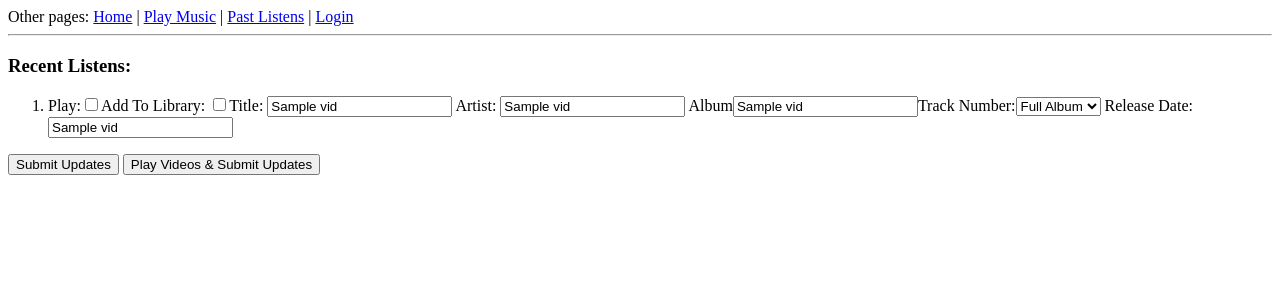
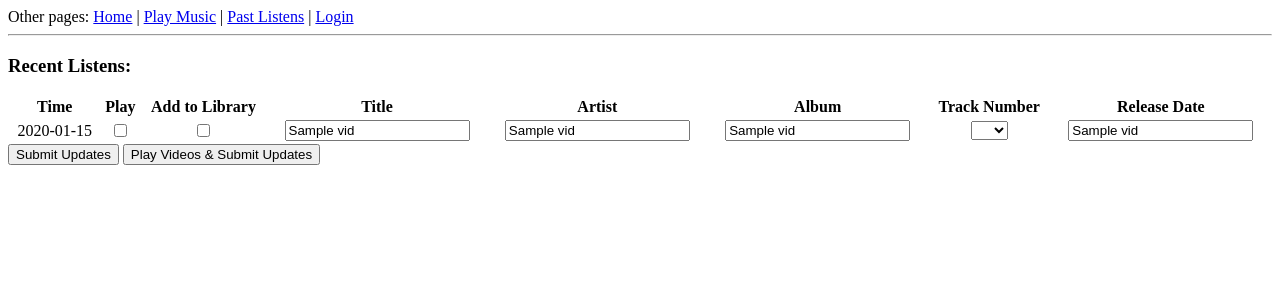
Before and after one commit to elenacaseyroby/YoutubeMusicLib, a Flask app: template app/templates/listens.html in a window 1280 px wide. Shown: the top 300 px of the page. Run offline with Flask 2, Linux system fonts and the light colour scheme; the template is opened without the code that fills it: most values are stand-ins (such as "Sample title", 1, 10 or a date in 2020); parts of the project's set-up code (start-up, migrations or seed data) failed here and were passed over; some libraries are stand-ins or nearby versions.

Commit message:
updated listens page to spreadsheet format

```diff
--- /dev/null
+++ b/app/static/css/table.css
@@ -0,0 +1,3 @@
+table, th, td{
+	text-align: center;
+}
--- a/app/templates/listens.html
+++ b/app/templates/listens.html
@@ -2,15 +2,38 @@
 
 {% block content %}
 	<h3>Recent Listens:</h3>
-	<ol>
-		{%for vid in listens_vid_data%}
-		<li>Play:<input type = "checkbox" id = "play" value = "{{vid[0]}}">Add To Library: <input type = "checkbox" id = "library">Title: <input type="textbox" id="title" value="{{vid[2]}}"> Artist: <input type="textbox" id="artist" value="{{vid[7]}}"> Album<input type="textbox" id="album" value="{{vid[8]}}">Track Number:<select><option value = 0 />Full Album</option><option value =1 />1</option><option value =2 />2</option><option value =3 />3</option><option value = 4 />4</option><option value = 5 />5</option><option value = 6 />6</option><option value = 7 />7</option><option value = 8 />8</option><option value = 8/>8</option><option value = 9 />9</option><option value = 10 />10</option></select> Release Date: <input type="text" class="datepicker" value = "{{vid[4] if vid[4]}}"></li>
-		{%endfor%}
+	<form action ="" method="POST">
+	<table style="width:100%">
+  <tr>
+    <th>Time</th>
+    <th>Play</th>
+    <th>Add to Library</th>
+    <th>Title</th>
+    <th>Artist</th>
+    <th>Album</th>
+    <th>Track Number</th>
+    <th>Release Date</th>
+  </tr>
 
-	</ol>
+	{%for vid in listens_vid_data%}
+	<tr>
+		<td>{{vid[1].strftime('%a %I:%M %p')}}</td>
+		<td><input type = "checkbox" id = "play" value = "{{vid[0]}}"></td>
+		<td><input type = "checkbox" id = "library"></td>
+		<td><input type="textbox" id="title" value="{{vid[2]}}"></td>
+		<td><input type="textbox" id="artist" value="{{vid[7]}}"></td>
+		<td><input type="textbox" id="album" value="{{vid[8]}}"></td>
+		<td><select><option value = 0 /></option><option value =1 />1</option><option value =2 />2</option><option value =3 />3</option><option value = 4 />4</option><option value = 5 />5</option><option value = 6 />6</option><option value = 7 />7</option><option value = 8 />8</option><option value = 8/>8</option><option value = 9 />9</option><option value = 10 />10</option></select></td>
+		<td><input type="text" class="datepicker" value = "{{vid[4] if vid[4]}}"></td>
+	</tr>
+	{%endfor%}
+	</table>
+
 	<input type="submit" value="Submit Updates"> <input type="submit" value="Play Videos & Submit Updates">
+	</form>
 
 	<!--scripts-->
+	<link rel="stylesheet" href="{{ url_for('static', filename = 'css/table.css') }}">
 	<link rel="stylesheet" href="//code.jquery.com/ui/1.12.0/themes/base/jquery-ui.css">
   	<link rel="stylesheet" href="/resources/demos/style.css">
 	<script src="//ajax.googleapis.com/ajax/libs/jquery/1.9.1/jquery.min.js"></script>
--- a/app/views.py
+++ b/app/views.py
@@ -63,7 +63,7 @@ def listens():
 
 @app.route('/getlistensdata')
 def getlistensdata():
-  limit = 3
+  limit = 15
   listens = list()
   start_date = '2016-07-05 19:12:18'
   end_date = '2016-07-10 19:12:18'
@@ -89,7 +89,7 @@ def getlistensdata():
    AND listens.time_of_listen < '2016-07-10 19:12:18'
    AND listens.listened_to_end != 1
    ORDER BY listens.time_of_listen DESC
-   LIMIT """+limit+";""")
+   LIMIT """+str(limit)+";""")
   else:
     sql = text("""SELECT listens.youtube_id
    , listens.time_of_listen
@@ -113,7 +113,7 @@ def getlistensdata():
    AND listens.youtube_id != saved_vids.youtube_id
    AND listens.listened_to_end != 1
    ORDER BY listens.time_of_listen DESC
-   LIMIT 3;""")
+   LIMIT """+str(limit)+";""")
 
   results = models.engine.execute(sql)
   for result in results:
```
Also changed, not shown: 1 other file.
